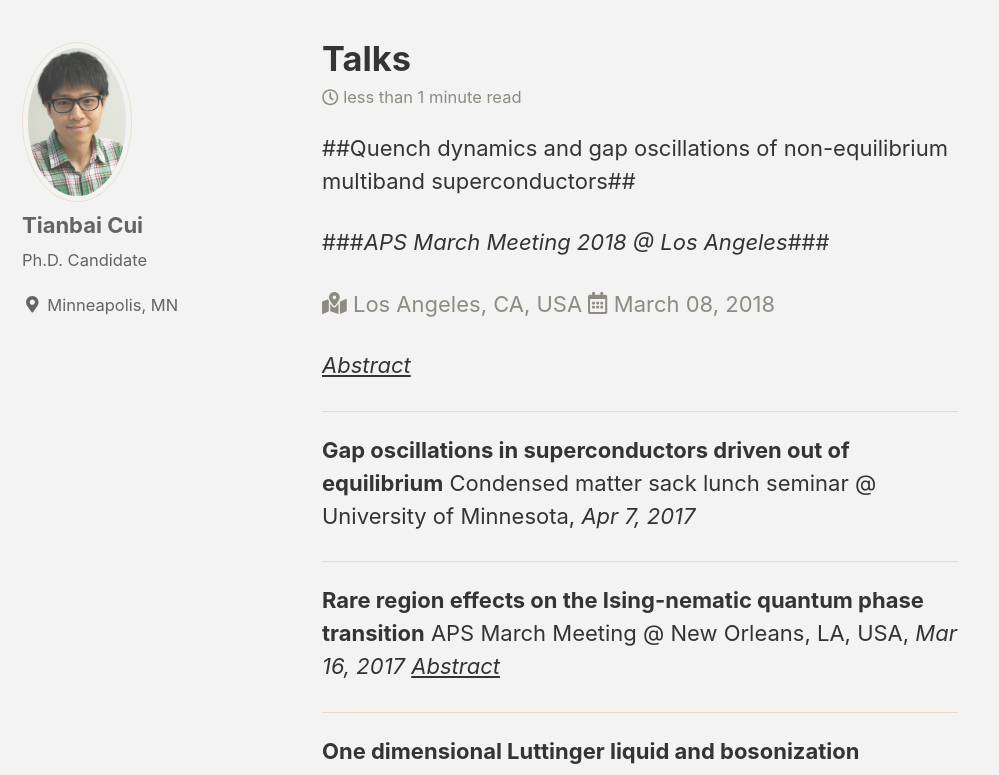
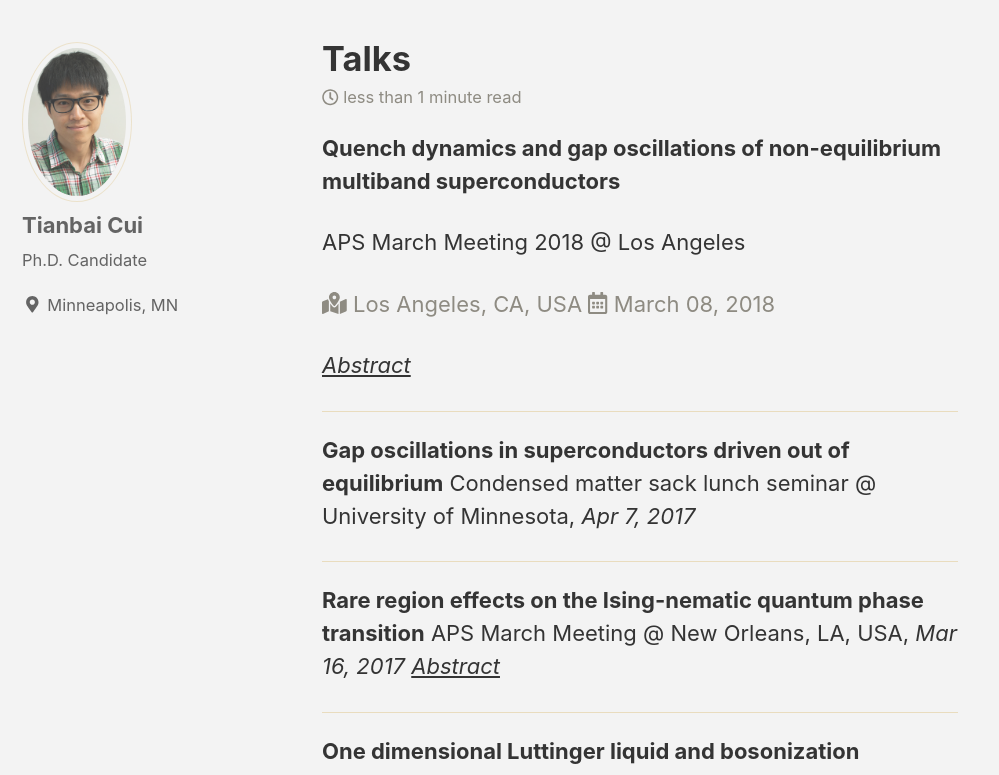
Before and after one commit to TianbaiCui/tianbaicui.github.io, a Jekyll site: the page built from _pages/Talks.md, in a window 1280 px wide and 900 px high, scrolled down 948 px, cut to the strip 125-900 px from the top of the window. Shown: the whole strip, without its empty margins (0-999 px from the left). Built offline with Jekyll 4.4.1, drawn with Linux system fonts in a browser that asks for light colours; nearby versions of some CDN libraries.

```diff
--- a/_pages/Talks.md
+++ b/_pages/Talks.md
@@ -4,11 +4,12 @@ permalink: /Talks/
 header:
   image: "/assets/images/Venice_2.jpg"
 ---
-##Quench dynamics and gap oscillations of non-equilibrium multiband superconductors##
+<strong>Quench dynamics and gap oscillations of non-equilibrium multiband superconductors</strong>
 
-###*APS March Meeting 2018 @ Los Angeles*###
+APS March Meeting 2018 @ Los Angeles
 
 <p class="page__meta" style="text-align:justify"> <i class="fas fa-map-marked-alt"></i> Los Angeles, CA, USA  <i class="far fa-calendar-alt" aria-hidden="true"></i> {{ "2018-03-08" | date: '%B %d, %Y' }}</p>
+
 
 <em><a href="https://meetings.aps.org/Meeting/MAR18/Session/R31.3">Abstract</a></em>
 
```
